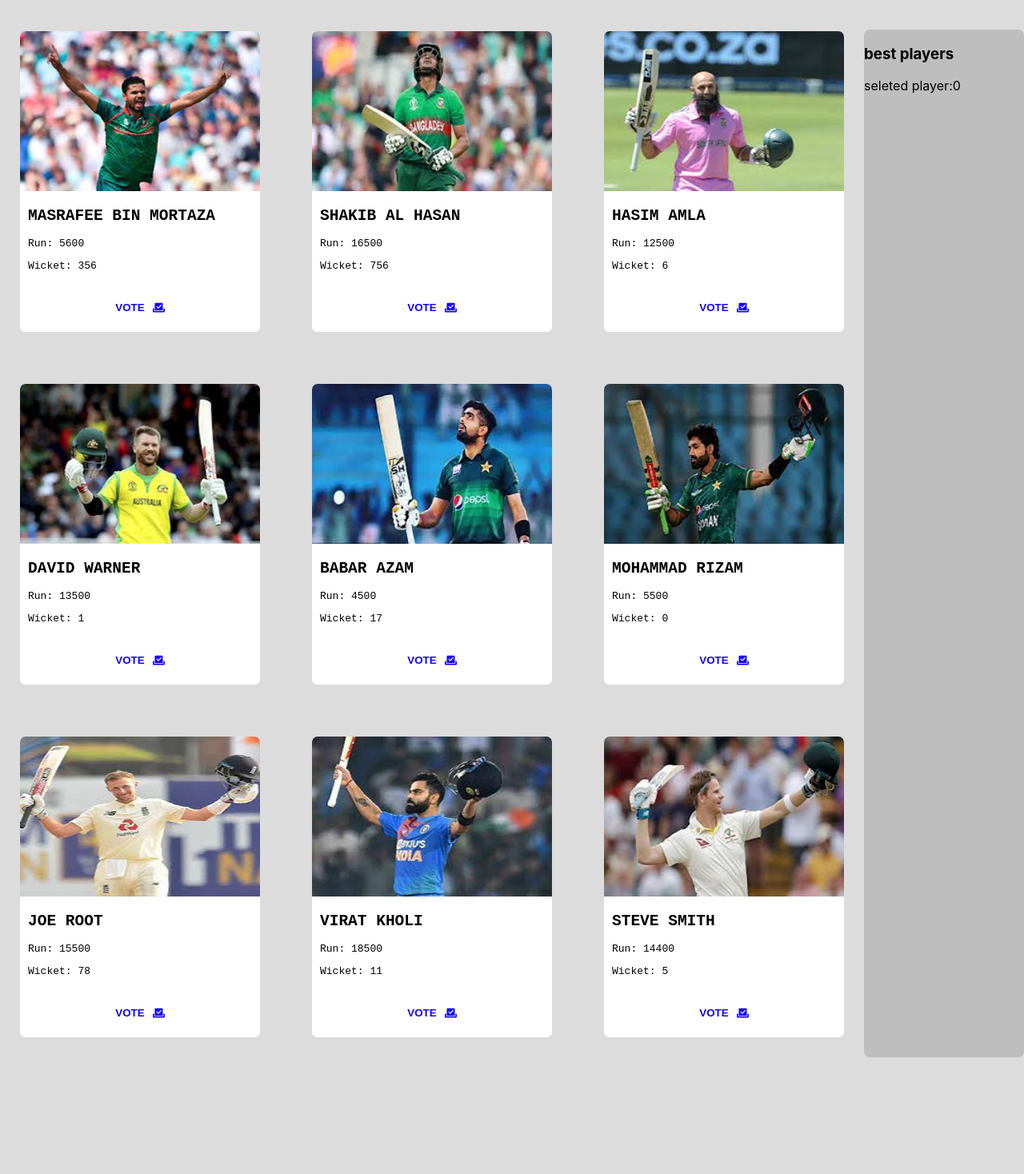
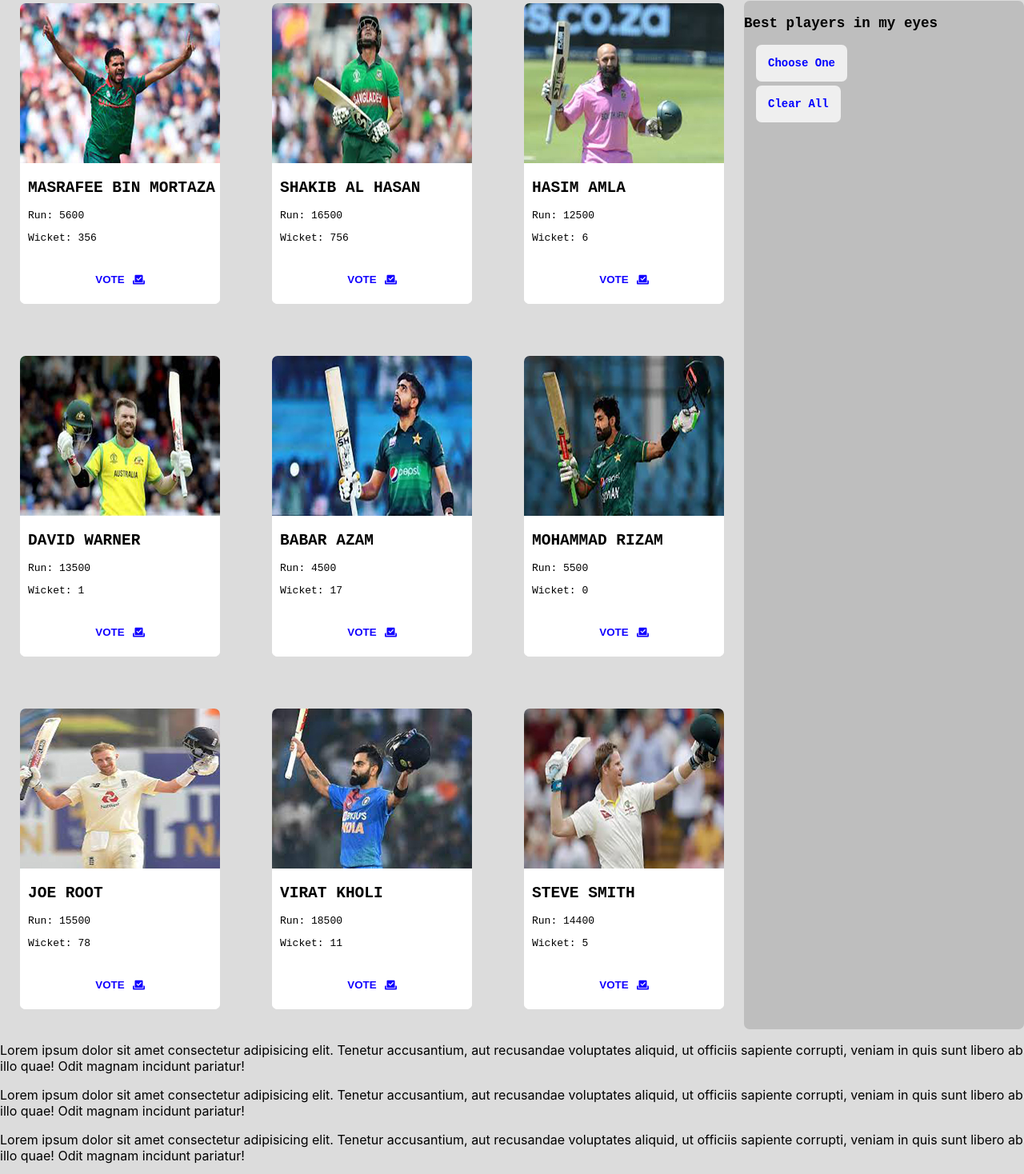
Before and after one commit to shahin7333/lucky-one, a React (Create React App) app: page / in a window 1280 px wide. Shown: the part 119-1587 px from the top of the page at 80% size. Before the commit the page ends 1441 px from the top, so only its background shows below. Built offline with nearby package versions, Linux system fonts and the light colour scheme.

Commit message:
right side best player choose updated

```diff
--- a/src/App.js
+++ b/src/App.js
@@ -2,11 +2,13 @@ import logo from './logo.svg';
 import './App.css';
 import Header from './Components/Header/Header';
 import Bestplayer from './Components/Bestplayer/Bestplayer';
+import Paragraph from './Components/Paragraph/Paragraph';
 function App() {
   return (
     <div>
       <Header></Header>
       <Bestplayer></Bestplayer>
+      <Paragraph></Paragraph>
     </div>
   );
 }
--- a/src/Components/Bestplayer/Bestplayer.css
+++ b/src/Components/Bestplayer/Bestplayer.css
@@ -1,19 +1,42 @@
 .best-players-container{
     display: grid;
-    grid-template-columns: 4fr 1fr;
+    grid-template-columns: 3fr 2fr;
 }
 .players-container{
     display: grid;
     grid-template-columns: repeat(3,1fr);
-    margin-top: 35px;
     gap: 15px;
 }
 .choose-right{
     background-color: rgb(190, 190, 190);
     width: 100%;
     border-radius: 7px ;
-    margin-top: 58px;
+    margin-top: 22px;
+    font-family: monospace;
+    font-size: 15px;
+
 }
+.btn-choose-clear{
+border: none;
+padding: 15px;
+font-size: 14px;
+color: blue;
+font-family: monospace;
+
+}
+.btn-choose-clear:hover{
+    background-color: gainsboro;
+}
+#btn-choose-clear-one{
+margin-bottom: 5px;
+border-radius: 7px;
+margin-left: 15px;
+}
+#btn-choose-clear-two{
+    margin-left: 15px;
+    border-radius: 7px;
+}
+
 /* @media screen and (max-width:400px) {
     .players-container{
     grid-template-columns: repeat(1, 1fr)
--- a/src/Components/Bestplayer/Bestplayer.js
+++ b/src/Components/Bestplayer/Bestplayer.js
@@ -1,5 +1,6 @@
 import React, { useEffect, useState } from 'react';
 import Playerdetails from '../Playerdetails/Playerdetails';
+import Rightcart from '../Rightcart/Rightcart';
 import './Bestplayer.css'
 
 const Bestplayer = () => {
@@ -12,7 +13,6 @@ const Bestplayer = () => {
     }, []);
 
     const handleAddToRight = (player) => {
-        console.log(player);
         const newList = [...list, player];
         setList(newList);
     }
@@ -26,8 +26,15 @@ const Bestplayer = () => {
                 }
             </div>
             <div className="choose-right">
-                <h3>best players</h3>
-                <p>seleted player:{list.length}</p>
+                <h3>Best players in my eyes</h3>
+                {
+                    list.map(player => <Rightcart key={player.id} player={player}></Rightcart>)
+
+                }
+                <div>
+                    <button className='btn-choose-clear' id='btn-choose-clear-one'><b>Choose One</b></button><br />
+                    <button className='btn-choose-clear' id='btn-choose-clear-two'><b>Clear All</b></button>
+                </div>
             </div>
         </div>
     );
--- a/src/Components/Header/Header.css
+++ b/src/Components/Header/Header.css
@@ -1,5 +1,5 @@
 .header{
     text-align: center;
     font-family: monospace;
-
+    margin-top: 10px;
 }
--- /dev/null
+++ b/src/Components/Paragraph/Paragraph.js
@@ -0,0 +1,19 @@
+import React from 'react';
+
+const Paragraph = () => {
+    return (
+        <div className='paragraph'>
+            <div>
+                <p>Lorem ipsum dolor sit amet consectetur adipisicing elit. Tenetur accusantium, aut recusandae voluptates aliquid, ut officiis sapiente corrupti, veniam in quis sunt libero ab illo quae! Odit magnam incidunt pariatur!</p>
+            </div>
+            <div>
+                <p>Lorem ipsum dolor sit amet consectetur adipisicing elit. Tenetur accusantium, aut recusandae voluptates aliquid, ut officiis sapiente corrupti, veniam in quis sunt libero ab illo quae! Odit magnam incidunt pariatur!</p>
+            </div>
+            <div>
+                <p>Lorem ipsum dolor sit amet consectetur adipisicing elit. Tenetur accusantium, aut recusandae voluptates aliquid, ut officiis sapiente corrupti, veniam in quis sunt libero ab illo quae! Odit magnam incidunt pariatur!</p>
+            </div>
+        </div>
+    );
+};
+
+export default Paragraph;
--- a/src/Components/Playerdetails/Playerdetails.css
+++ b/src/Components/Playerdetails/Playerdetails.css
@@ -1,9 +1,6 @@
 .player{
     font-family: monospace;
-    /* border: 2px solid gainsboro;
-    margin: 15px;
-    padding: 8px;
-    border-radius: 7px; */
+
     background-color: rgb(255, 255, 255);
     margin: 25px;
     border-radius: 7px;
@@ -11,7 +8,7 @@
 }
 .player img{
     height: 200px;
-    width: 300px;
+    width: 250px;
     border-radius: 7px 7px 0px 0px;
 
 
--- /dev/null
+++ b/src/Components/Rightcart/Rightcart.css
@@ -0,0 +1,14 @@
+.right-cart{
+    margin-left: 20px;
+
+
+}
+.delete{
+    display: flex;
+    align-items: center;
+
+    /* justify-content: center; */
+}
+.fa-delete{
+margin-left: 30px;
+}
--- /dev/null
+++ b/src/Components/Rightcart/Rightcart.js
@@ -0,0 +1,23 @@
+import React from 'react';
+import './Rightcart.css'
+import { faDeleteLeft, faVoteYea } from '@fortawesome/free-solid-svg-icons';
+import { FontAwesomeIcon } from '@fortawesome/react-fontawesome';
+
+const Rightcart = (props) => {
+    const { name, img } = props.player;
+    console.log(props.list);
+    return (
+        <div className='right-cart'>
+
+            <div className='delete'>
+                <p>{name}</p>
+                <p className='fa-delete'><FontAwesomeIcon icon={faDeleteLeft}></FontAwesomeIcon></p>
+            </div>
+
+
+        </div>
+
+    );
+};
+
+export default Rightcart;
```
Also changed, not shown: src/Components/Paragraph/Paragraph.css (added).
